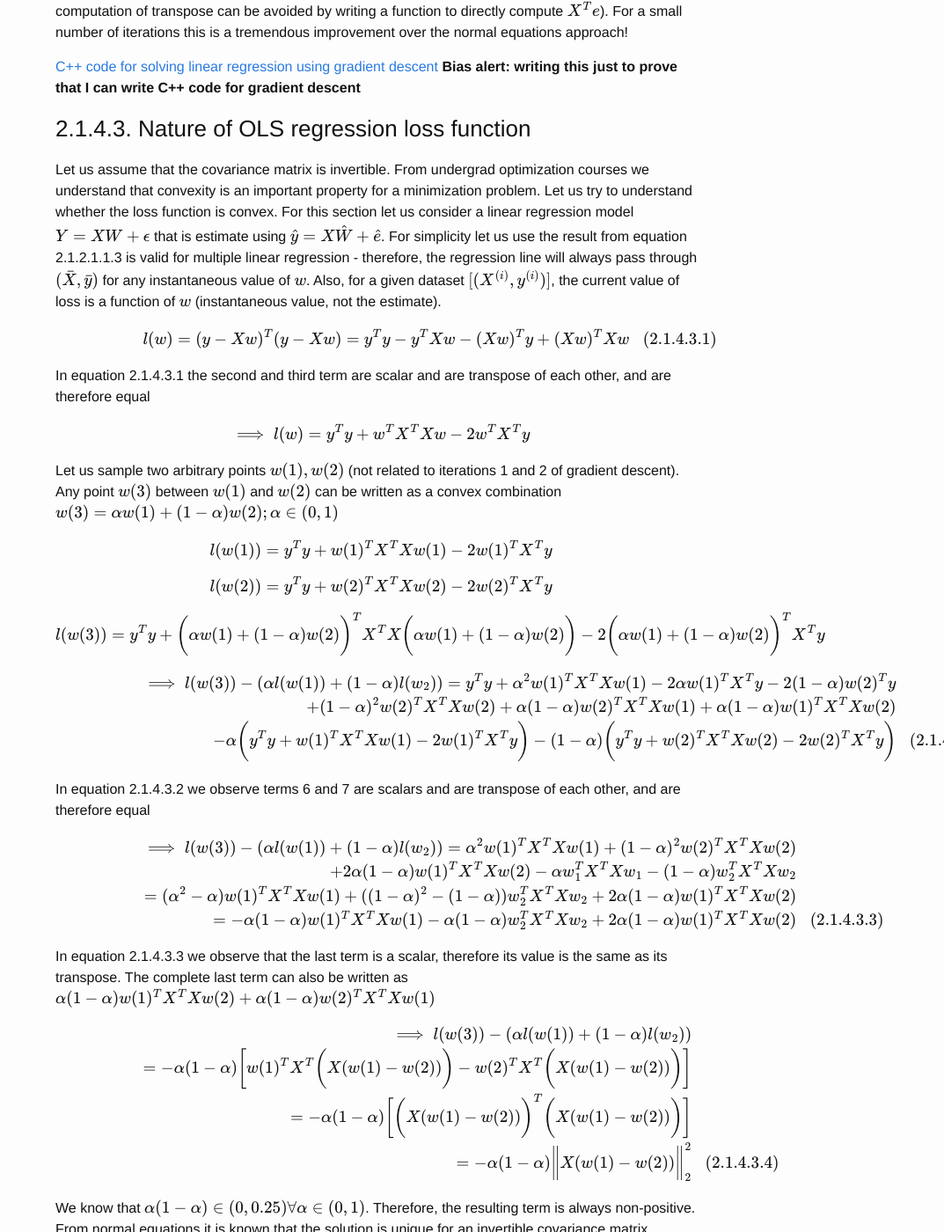
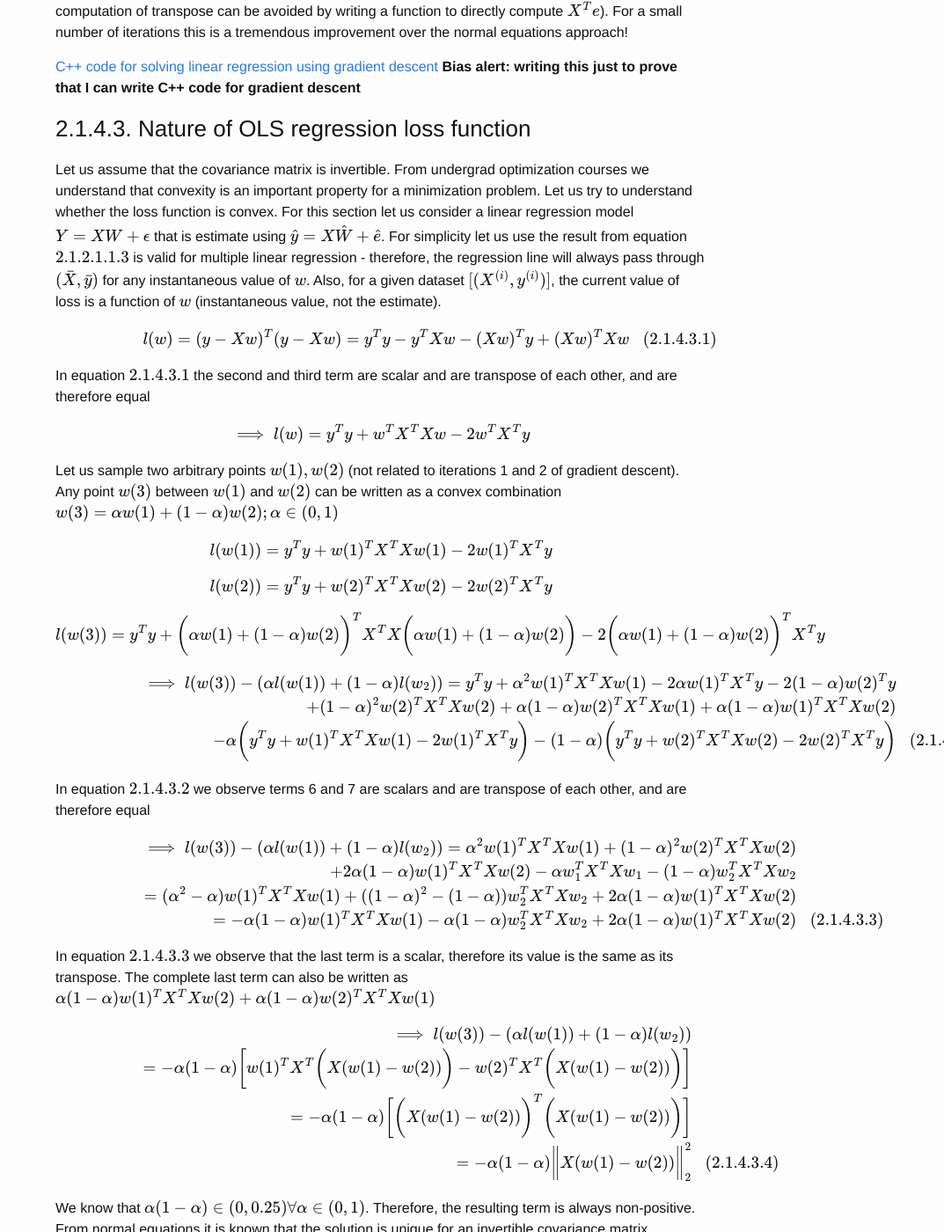
Before and after one commit to SNaveenMathew/ml_book, a Jekyll site: the page built from linear_regression.md, in a window 1280 px wide and 1400 px high, scrolled down 12175 px. Shown: the whole window at 88% size, without its empty margins (207-1280 px from the left). Built offline with Jekyll 4.4.1, drawn with Linux system fonts in a browser that asks for light colours; our own code applies the rules of GitHub Pages for plain Markdown files; formulas are drawn with MathJax 3; some of the changed text lies outside the part shown.

Commit message:
Fixed equation numbers to formula

```diff
--- a/linear_regression.md
+++ b/linear_regression.md
@@ -18,7 +18,7 @@ $$L(e; w) = \prod_{i=1}^{N} \bigg[\frac{1}{\sqrt{2 \pi \sigma^2}} exp\bigg(-\fra
 
 We would like to maximize the likelihood by varying $w$. Since logarithm is a monotonous function of input and likelihood is non-negative (matches the domain of logarithm), the optima (maxima) of $log(L(e; w))$ and the optima (maxima) of $L(e; w)$ are attained at the same point given by $\hat{W}$. We can write the log-likelihood as:
 
-$$log(L(e; w)) = \sum_{i = 1}^{N}\bigg[\frac{1}{\sqrt{2 \pi \sigma^2}} \bigg] + \sum_{i = 1}^{N}\bigg[ \frac{- (e^{(i)})^2}{2 \sigma^2}\bigg]$$
+$$l(e; w) = log(L(e; w)) = \sum_{i = 1}^{N}\bigg[\frac{1}{\sqrt{2 \pi \sigma^2}} \bigg] + \sum_{i = 1}^{N}\bigg[ \frac{- (e^{(i)})^2}{2 \sigma^2}\bigg]$$
 
 Since $\sigma^2$ is constant, the only term that involves $w$ in $log(L(e; w))$ is the second term. Therefore, we have OLS as a special case of MLE as shown in equation $2.1.1.1$ below:
 
@@ -32,7 +32,7 @@ Normal equations are obtained by setting the partial derivative of likelihood wi
 
 $$\frac{\partial log(L(e; w))}{\partial w} = 0 \implies \bigg[\frac{\partial}{\partial w} \sum_{i=1}^{N}(e^{(i)})^2 \bigg]_{w = \hat{W}} = 0 \tag{2.1.2.1.1.a}$$
 
-Using clever linear algebra: $\sum_{i=1}^{N} (e^{(i)})^2 = e^Te$, substituting $e = y - Xw$, using $\frac{\partial e^Te}{\partial w} = 2 e^T \frac{\partial e}{\partial w} $ and substituting $\frac{\partial e}{\partial w} = -X$ into equation 2.1.2.1.1.a, we get:
+Using clever linear algebra: $\sum_{i=1}^{N} (e^{(i)})^2 = e^Te$, substituting $e = y - Xw$, using $\frac{\partial e^Te}{\partial w} = 2 e^T \frac{\partial e}{\partial w} $ and substituting $\frac{\partial e}{\partial w} = -X$ into equation $2.1.2.1.1.a$, we get:
 
 $$ -2 (y - X\hat{W})^T X = 0\tag{2.1.2.1.1.b}$$
 
@@ -58,19 +58,19 @@ $$\implies \frac{1}{N_{train}}\sum_{i=1}^{N_{train}}y^{(i)} = \bar{\hat{y}} = \b
 
 $$\implies \hat{W_0} = \bar{y} - \hat{W_1}\bar{x_1} \tag{2.1.2.1.1.3}$$
 
-From equation 2.1.2.1.1.1 we infer that the average total residue is equal to zero, or on an average the model does not have a bias. It is because of this property that in deep learning courses we refer to the intercept as the 'bias term'. From equation 2.1.2.1.1.2 we infer that the regression line always passes through the $(\bar{x_1}, \bar{y})$. This is a surprising result and will be used in an analogy in section 2.1.3. Let us continue with the solution:
+From equation $2.1.2.1.1.1$ we infer that the average total residue is equal to zero, or on an average the model does not have a bias. It is because of this property that in deep learning courses we refer to the intercept as the 'bias term'. From equation $2.1.2.1.1.2$ we infer that the regression line always passes through the $(\bar{x_1}, \bar{y})$. This is a surprising result and will be used in an analogy in section 2.1.3. Let us continue with the solution:
 
 $$\bigg[\frac{\partial L(w_0, w_1)}{\partial w_1}\bigg]_{w_1 = \hat{W_1}, w_0 = \hat{W_0}} = \bigg[-2\sum_{i=1}^{N_{train}}x_1^{(i)}(y^{(i)} - x_1^{(i)} w_1 - w_0)\bigg]_{w_1 = \hat{W_1}, w_0 = \hat{W_0}} = 0 \tag{2.1.2.1.1.4}$$
 
 $$\implies \sum_{i=1}^{N_{train}} x_1^{(i)} y^{(i)} = \hat{W_1} \sum_{i=1}^{N_{train}} [x_1^{(i)}]^2 + N_{train} \hat{W_0}\bar{x_1} \tag{2.1.2.1.1.5}$$
 
-Substituting equation 2.1.2.1.1.3 in equation 2.1.2.1.1.5:
+Substituting equation $2.1.2.1.1.3$ in equation $2.1.2.1.1.5$:
 
 $$\sum_{i=1}^{N_{train}} x_1^{(i)} y^{(i)} = \hat{W_1} [\sum_{i=1}^{N_{train}} [x_1^{(i)}]^2 - N_{train}[\bar{x_1}]^2] + N_{train}\bar{x_1}\bar{y}$$
 
 $$\implies \hat{W_1}  = \frac{\sum_{i=1}^{N_{train}} x_1^{(i)} y^{(i)} - N_{train}\bar{x_1}\bar{y}}{\sum_{i=1}^{N_{train}} [x_1^{(i)}]^2 - N_{train}[\bar{x_1}]^2} \tag{2.1.2.1.1.6}$$
 
-Substituting equation 2.1.2.1.1.6 in 2.1.2.1.1.3:
+Substituting equation $2.1.2.1.1.6$ in equation $2.1.2.1.1.3$:
 
 $$\hat{W_0} = \bar{y} - \frac{\sum_{i=1}^{N_{train}} x_1^{(i)} y^{(i)} - N_{train}\bar{x_1}\bar{y}}{\sum_{i=1}^{N_{train}} [x_1^{(i)}]^2 - N_{train}[\bar{x_1}]^2}\bar{x_1} = \frac{\bar{y}\sum_{i=1}^{N_{train}} [x_1^{(i)}]^2 - N_{train}[\bar{x_1}]^2\bar{y} - \bar{x_1}\sum_{i=1}^{N_{train}} x_1^{(i)} y^{(i)} + N_{train}[\bar{x_1}]^2\bar{y}}{\sum_{i=1}^{N_{train}} [x_1^{(i)}]^2 - N_{train}[\bar{x_1}]^2}$$
 
@@ -78,7 +78,7 @@ $$\implies \hat{W_0} = \frac{\bar{y}\sum_{i=1}^{N_{train}} [x_1^{(i)}]^2 - \bar{
 
 We succeeded in deriving the solution in the hard way. Let's try an easier way:
 
-Substituting equation 2.1.2.1.1.3 in the estimation equation:
+Substituting equation $2.1.2.1.1.3$ in the estimation equation:
 
 $$\hat{y^{(i)}} = \bar{y} + \hat{W_1}(x_1^{(i)} - \bar{x_1}) + \hat{e^{(i)}}$$
 
@@ -89,13 +89,13 @@ $$\sum_{i=1}^{N_{train}} (y^{(i)}-\bar{y})(x_1^{(i)}-\bar{x_1}) = \sum_{i=1}^{N_
 $$\implies \hat{W_1} =
 \frac{\sum_{i=1}^{N_{train}} (y^{(i)}-\bar{y})(x_1^{(i)}-\bar{x_1})}{\sum_{i=1}^{N_{train}}(x_1^{(i)} - \bar{x_1})^2} \tag{2.1.2.1.1.8}$$
 
-So how did we know the exact term $\sum_{i=1}^{N_{train}} (y^{(i)}-\bar{y})(x_1^{(i)}-\bar{x_1})$? Like most differential equations, without knowing the exact function to substitute, how do we arrive at the solution? Let's examine the term closely: $\sum_{i=1}^{N_{train}} (y^{(i)}-\bar{y})(x_1^{(i)}-\bar{x_1})$. Doesn't this term look familiar? Let's divide it by $N_{train} - 1$: $\frac{\sum_{i=1}^{N_{train}} (y^{(i)}-\bar{y})(x_1^{(i)}-\bar{x_1})}{N_{train} - 1}$. Does it look farmiliar now? Yes, the denominator is $N_{train} - 1$ times the sample covariance. Now guess what the denominator is. Correct, it is $N_{train} - 1$ times the sample variance of $x_1$. Therefore, equation 2.1.2.1.1.8 can be rewritten as:
+So how did we know the exact term $\sum_{i=1}^{N_{train}} (y^{(i)}-\bar{y})(x_1^{(i)}-\bar{x_1})$? Like most differential equations, without knowing the exact function to substitute, how do we arrive at the solution? Let's examine the term closely: $\sum_{i=1}^{N_{train}} (y^{(i)}-\bar{y})(x_1^{(i)}-\bar{x_1})$. Doesn't this term look familiar? Let's divide it by $N_{train} - 1$: $\frac{\sum_{i=1}^{N_{train}} (y^{(i)}-\bar{y})(x_1^{(i)}-\bar{x_1})}{N_{train} - 1}$. Does it look farmiliar now? Yes, the denominator is $N_{train} - 1$ times the sample covariance. Now guess what the denominator is. Correct, it is $N_{train} - 1$ times the sample variance of $x_1$. Therefore, equation $2.1.2.1.1.8$ can be rewritten as:
 
 $$\hat{W_1} = \frac{cov(y, x_1)}{var(x_1)} = \frac{cor(y, x_1) sd(y) sd(x_1)}{[sd(x_1)]^2} = cor(y, x_1)\frac{sd(y)}{sd(x)}$$
 
 #### 2.1.2.1.2. Writing a solver for linear regression
 
-In this section we will try to write code to solve equation 2.1.2.1.2. The first step in building a solver is to write code to multiply two matrices. We use the property that for matrices $A_{n \times m}, B_{m \times p}$, the product is given by $C_{n \times p} = AB \implies C_{i, k} = \sum_{j = 1}^{m} A_{i, j} * B_{j, k}$. The code for computing product of two matrices can be found below:
+In this section we will try to write code to solve equation $2.1.2.1.2$. The first step in building a solver is to write code to multiply two matrices. We use the property that for matrices $A_{n \times m}, B_{m \times p}$, the product is given by $C_{n \times p} = AB \implies C_{i, k} = \sum_{j = 1}^{m} A_{i, j} * B_{j, k}$. The code for computing product of two matrices can be found below:
 
 [C++ code for multiplying two matrices](data/multiply_matrices.cpp) **Bias alert: writing this just to prove that I can write C++ code for matrix multiplication**
 
@@ -107,7 +107,7 @@ The code for finding analytical solution for linear regression can be found in s
 
 #### 2.1.2.1.3. Hierarchy rule
 
-We noticed that the intercept term is always included in a linear regression model. Some may argue that the intercept is not required, and a simple linear regression model given by $Y = \beta X$ is sufficient. The hierarcy rule states that when a higher order term is used in an explanatory model, all the lower order terms that were used to generate the higher order term should be included in the model. This rule also applies to models that include higher order interactions. Therefore, when the number of variables is larger than 0, we always include the lower order term: $x^0 = 1$, which is the intercept. As seen in equation 2.1.2.1.1.1 the intercept also adjusts for the residual bias, thereby making the mean of the residues (which is an estimate for the expected value of the error) to zero. This is one of the reasons for calling it the 'bias term'.
+We noticed that the intercept term is always included in a linear regression model. Some may argue that the intercept is not required, and a simple linear regression model given by $Y = \beta X$ is sufficient. The hierarcy rule states that when a higher order term is used in an explanatory model, all the lower order terms that were used to generate the higher order term should be included in the model. This rule also applies to models that include higher order interactions. Therefore, when the number of variables is larger than 0, we always include the lower order term: $x^0 = 1$, which is the intercept. As seen in equation $2.1.2.1.1.1$ the intercept also adjusts for the residual bias, thereby making the mean of the residues (which is an estimate for the expected value of the error) to zero. This is one of the reasons for calling it the 'bias term'.
 
 ### 2.1.2.2. Computational complexity
 
@@ -156,7 +156,7 @@ Consider a square matrix $A_{n \times n}$. The inverse $A^{-1}_{n \times n}$ can
 
 #### 2.1.2.2.3. Ordinary least squares (linear) regression
 
-Substituting $X: N_{train} \times (p + 1)$, $X^T: (p + 1) \times N_{train}$, $y: N_{train} \times 1$ in equation 2.1.2.1.2, we get the following computations:
+Substituting $X: N_{train} \times (p + 1)$, $X^T: (p + 1) \times N_{train}$, $y: N_{train} \times 1$ in equation $2.1.2.1.2$, we get the following computations:
 
 - $X^TX: O(N_{train}(p + 1)^2)$
 - $(X^TX)^{-1}: O((p + 1)^3)$
@@ -192,7 +192,7 @@ Of course, `sklearn` (Python) and `stats` (R) don't use normal equations because
 
 ## 2.1.3.1. An analogy
 
-From equation 2.1.2.1.1.3 we know that a simple linear regression line always passes through $(\bar{x_1}, \bar{y})$. This is not surprising because if we don't have predictors our best guess for the outcome is $\hat{y} = \bar{y}$ (OLS solution for for $p = 0$, also the maximum likelihood estimate on the sample for the model $Y = f(1) + \epsilon$ where $\epsilon \sim_{iid} N(0, \sigma^2)$, f is a linear function, and $f(1)$ does not depend on $X$). Let us assume that we don't know the OLS solution and try to understand it by studying the behavior of different 'lines' that pass through $(\bar{x_1}, \bar{y})$. This system is parameterized by the instantaneous slope $w_{1}$, the instantaneous intercept $w_0$ gets adjusted automatically on determining $w_{1}$
+From equation $2.1.2.1.1.3$ we know that a simple linear regression line always passes through $(\bar{x_1}, \bar{y})$. This is not surprising because if we don't have predictors our best guess for the outcome is $\hat{y} = \bar{y}$ (OLS solution for for $p = 0$, also the maximum likelihood estimate on the sample for the model $Y = f(1) + \epsilon$ where $\epsilon \sim_{iid} N(0, \sigma^2)$, f is a linear function, and $f(1)$ does not depend on $X$). Let us assume that we don't know the OLS solution and try to understand it by studying the behavior of different 'lines' that pass through $(\bar{x_1}, \bar{y})$. This system is parameterized by the instantaneous slope $w_{1}$, the instantaneous intercept $w_0$ gets adjusted automatically on determining $w_{1}$
 
 Let us imagine the following:
 
@@ -223,7 +223,7 @@ We also observe that the beam is in *stable equilibrium* about a specific positi
 
 *A close examination of how the above system works:* If $\hat\theta \to 0$, and the maximum perturbation is small, we have $tan(\theta) = w_1 \to \theta$ for any instantaneous value of $\theta$. Note that we are not concerned about $w_0$ because $w_0$ is automatically determined as we constrained the line to pass through $(\bar{x}, \bar{y})$. Therefore, we have $\frac{\partial \sum_{i=1}^{N}(e^{i})^2}{\partial w_1} \to \frac{\partial \sum_{i=1}^{N}(e^{i})^2}{\partial \theta}$. In short, manipulating $\theta$ is equivalent to manipulating $w_1 \to \theta$ directly. This is not true in the previous case because for large values we have $tan(\theta) >> \theta$
 
-From equation 2.1.2.1.1.4 we can infer that for the OLS estimate the net torque (first moment) about the origin is zero. By subtracting $0 = \bigg[\sum_{i=1}^{N_{train}}\bar{x_1}(y^{(i)} - x_1^{(i)} w_1 - w_0)\bigg]_{w_1 = \hat{W_1}, w_0 = \hat{W_0}}$ from equation 2.1.2.1.1.4 we observe that the net torque (first moment) about $\bar{x_1}$ is zero. Therefore, the regression estimate is a position of zero net force and zero torque - the position of stable equilibrium for the imaginary system. For the special case where $\hat\theta \to 0$ the diagram resembles the behavior of **gradient descent** in which the rate of change of *momentum* is determined by the (negative) gradient. Regular gradient descent does this differently - rate of change of *position* is determined by the (negative) gradient. The learning rate can be considered as inverse of inertia. We will discuss this in more detail in section 2.1.4.
+From equation $2.1.2.1.1.4$ we can infer that for the OLS estimate the net torque (first moment) about the origin is zero. By subtracting $0 = \bigg[\sum_{i=1}^{N_{train}}\bar{x_1}(y^{(i)} - x_1^{(i)} w_1 - w_0)\bigg]_{w_1 = \hat{W_1}, w_0 = \hat{W_0}}$ from equation $2.1.2.1.1.4$ we observe that the net torque (first moment) about $\bar{x_1}$ is zero. Therefore, the regression estimate is a position of zero net force and zero torque - the position of stable equilibrium for the imaginary system. For the special case where $\hat\theta \to 0$ the diagram resembles the behavior of **gradient descent** in which the rate of change of *momentum* is determined by the (negative) gradient. Regular gradient descent does this differently - rate of change of *position* is determined by the (negative) gradient. The learning rate can be considered as inverse of inertia. We will discuss this in more detail in section 2.1.4.
 
 For OLS linear regression we can understand the normal equations as a system of equations that have zero net moment. Setting the zero-th moment to zero gives the first equation, which suggests that the sum of the residues should be equal to zero. Setting the first moment to zero gives the second equation, which suggests that residue is independent of the independent variables. This result will also be discussed in a later section <> about the geometric interpretation of linear regression.
 
@@ -266,7 +266,7 @@ $$\begin{eqnarray}
 + \alpha^2 \bigg(X\bigg[\frac{\partial l}{\partial w}\bigg]_{w = w(t)}\bigg)^T \bigg(X\bigg[\frac{\partial l}{\partial w}\bigg]_{w = w(t)}\bigg)  \tag{2.1.4.1.1}
 \end{eqnarray}$$
 
-In equation 2.1.4.1.1 we observe that the second and third term are transpose of each other and they are scalars (can be proved by matching dimensions of matrix multiplication or by looking at the terms that are added: $l(w(t))$, which is a scalar). The transpose of a scalar is itself, therefore both the values are equal. Now we assume the following in equation 2.1.4.1.1:
+In equation $2.1.4.1.1$ we observe that the second and third term are transpose of each other and they are scalars (can be proved by matching dimensions of matrix multiplication or by looking at the terms that are added: $l(w(t))$, which is a scalar). The transpose of a scalar is itself, therefore both the values are equal. Now we assume the following in equation $2.1.4.1.1$:
 
 - $\alpha > 0$ is small and the gradients are small enough that the step size is not large, i.e. $w(t+1)$ will be in the neighborhood of $w(t)$
 
@@ -302,11 +302,11 @@ From the above analysis we understand that pre-computing the residues and reusin
 
 ### 2.1.4.3. Nature of OLS regression loss function
 
-Let us assume that the covariance matrix is invertible. From undergrad optimization courses we understand that convexity is an important property for a minimization problem. Let us try to understand whether the loss function is convex. For this section let us consider a linear regression model $Y = XW + \epsilon$ that is estimate using $\hat{y} = X\hat{W} + \hat{e}$. For simplicity let us use the result from equation 2.1.2.1.1.3 is valid for multiple linear regression - therefore, the regression line will always pass through $(\bar{X}, \bar{y})$ for any instantaneous value of $w$. Also, for a given dataset $[(X^{(i)}, y^{(i)})]$, the current value of loss is a function of $w$ (instantaneous value, not the estimate).
+Let us assume that the covariance matrix is invertible. From undergrad optimization courses we understand that convexity is an important property for a minimization problem. Let us try to understand whether the loss function is convex. For this section let us consider a linear regression model $Y = XW + \epsilon$ that is estimate using $\hat{y} = X\hat{W} + \hat{e}$. For simplicity let us use the result from equation $2.1.2.1.1.3$ is valid for multiple linear regression - therefore, the regression line will always pass through $(\bar{X}, \bar{y})$ for any instantaneous value of $w$. Also, for a given dataset $[(X^{(i)}, y^{(i)})]$, the current value of loss is a function of $w$ (instantaneous value, not the estimate).
 
 $$l(w) = (y - Xw)^T (y - Xw) = y^Ty - y^T Xw - (Xw)^Ty + (Xw)^T Xw \tag{2.1.4.3.1}$$
 
-In equation 2.1.4.3.1 the second and third term are scalar and are transpose of each other, and are therefore equal
+In equation $2.1.4.3.1$ the second and third term are scalar and are transpose of each other, and are therefore equal
 
 $$\implies l(w) = y^Ty + w^TX^TXw - 2w^TX^Ty$$
 
@@ -324,7 +324,7 @@ $$\begin{eqnarray}
 \alpha(1-\alpha) w(2)^TX^TXw(1) + \alpha(1-\alpha)w(1)^TX^TXw(2) \nonumber \\ -\alpha\bigg( y^Ty  + w(1)^TX^TXw(1) - 2w(1)^TX^Ty \bigg) - (1 - \alpha) \bigg( y^Ty + w(2)^TX^TXw(2) - 2w(2)^TX^Ty \bigg) \tag{2.1.4.3.2}
 \end{eqnarray}$$
 
-In equation 2.1.4.3.2 we observe terms 6 and 7 are scalars and are transpose of each other, and are therefore equal
+In equation $2.1.4.3.2$ we observe terms 6 and 7 are scalars and are transpose of each other, and are therefore equal
 
 $$\begin{eqnarray}
 \implies l(w(3)) - (\alpha l(w(1)) + (1-\alpha) l(w_2)) = \alpha^2 w(1)^TX^TXw(1) + (1-\alpha)^2 w(2)^TX^TXw(2) \nonumber \\
@@ -333,7 +333,7 @@ $$\begin{eqnarray}
 = -\alpha(1-\alpha)w(1)^TX^TXw(1) -\alpha(1-\alpha)w_2^TX^TXw_2 + 2\alpha(1-\alpha)w(1)^TX^TXw(2) \tag{2.1.4.3.3}
 \end{eqnarray}$$
 
-In equation 2.1.4.3.3 we observe that the last term is a scalar, therefore its value is the same as its transpose. The complete last term can also be written as $\alpha(1-\alpha)w(1)^TX^TXw(2) + \alpha(1-\alpha)w(2)^TX^TXw(1)$
+In equation $2.1.4.3.3$ we observe that the last term is a scalar, therefore its value is the same as its transpose. The complete last term can also be written as $\alpha(1-\alpha)w(1)^TX^TXw(2) + \alpha(1-\alpha)w(2)^TX^TXw(1)$
 
 $$\begin{eqnarray}
 \implies l(w(3)) - (\alpha l(w(1)) + (1-\alpha) l(w_2)) \nonumber \\
@@ -346,6 +346,6 @@ We know that $\alpha(1-\alpha) \in (0, 0.25) \forall \alpha \in (0,1)$. Therefor
 
 Combining results across sections 2.1.2.1, 2.1.4.1 and 2.1.4.3: Consider OlS linear regression estimation on a data set with invertible covariance matrix. We know from normal equations that the estimated weight vector is unique. For such a case we know two results: 1) the loss function decreases as long as the gradient with respect to weights is non-zero, 2) the loss function is convex with respect to the weights. Combining these results we conclude that for the given data set gradient descent will asymptotically converge to global optima for a suitably chosen small learning rate $\alpha$. The first order optimality condition (weights are unconstrained) will be met at the global optima: $\bigg[\frac{\partial l}{\partial w}\bigg]_{w=\hat{W}} = \vec{0}$.
 
-For a function $f$ of $w \in R^{1}$ that is minimized at $\hat{w}$ we know that $\bigg[\frac{\partial^2 f}{\partial w^2}\bigg]_{w=\hat{w}} > 0$. Differentiating equation 2.1.2.1.1.b with respect to $W^T$ we get:
+For a function $f$ of $w \in R^{1}$ that is minimized at $\hat{w}$ we know that $\bigg[\frac{\partial^2 f}{\partial w^2}\bigg]_{w=\hat{w}} > 0$. Differentiating equation $2.1.2.1.1.b$ with respect to $W^T$ we get:
 
 $$\frac{\partial^2 l}{\partial W\partial W^T} = 2 X^T X$$
```
Also changed, not shown: other parts of linear_regression.md (+1 -1 lines).
